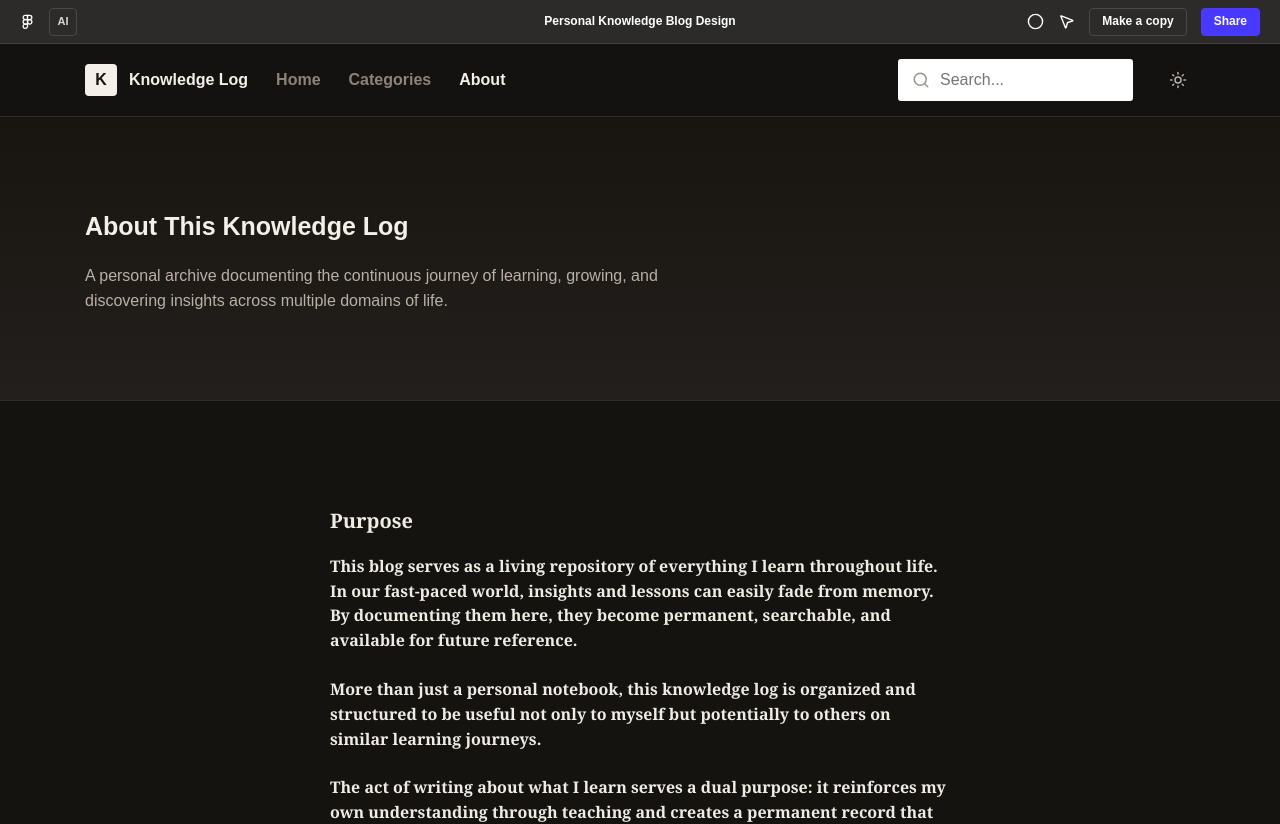
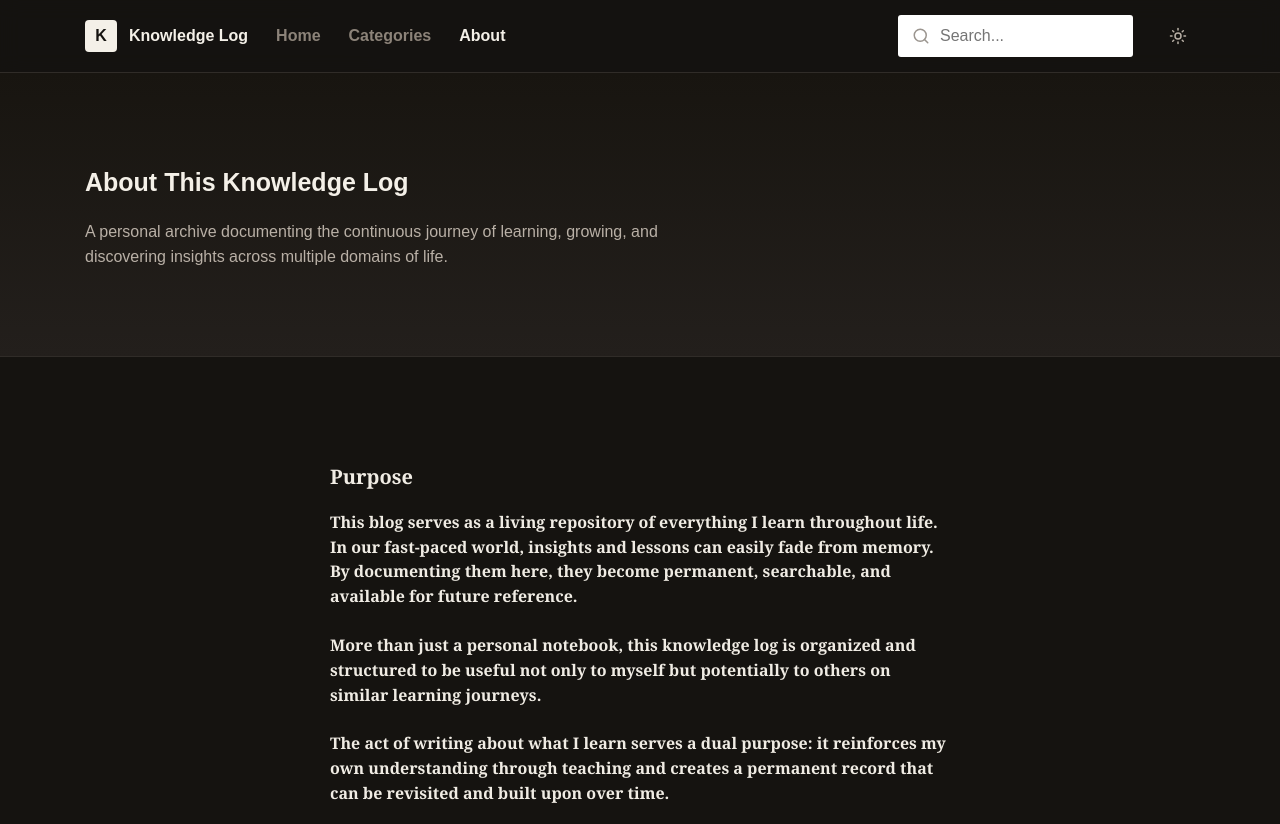
Before and after one commit to muliang0711/my_technical_log, a Next.js app in the folder frontend/: page /about in a window 1280 px wide. Shown: the top 824 px of the page. Built offline with nearby package versions, Linux system fonts and the light colour scheme.

Commit message:
fix: remove figma preview bar

```diff
--- a/frontend/app/globals.css
+++ b/frontend/app/globals.css
@@ -62,54 +62,6 @@ input {
 .container {
   width: min(var(--max), calc(100% - 48px));
   margin: 0 auto;
-}
-
-.figma-bar {
-  height: 44px;
-  border-bottom: 1px solid #45413d;
-  background: #2c2b2a;
-  color: #fff;
-  display: grid;
-  grid-template-columns: 1fr auto 1fr;
-  align-items: center;
-  padding: 0 20px;
-  font-size: 12px;
-  font-weight: 700;
-}
-
-.figma-bar__left,
-.figma-bar__right {
-  display: flex;
-  align-items: center;
-  gap: 14px;
-}
-
-.figma-bar__right {
-  justify-content: flex-end;
-}
-
-.figma-pill,
-.figma-action,
-.figma-share {
-  height: 28px;
-  border: 1px solid #4a4846;
-  border-radius: 4px;
-  display: inline-flex;
-  align-items: center;
-  justify-content: center;
-  padding: 0 12px;
-}
-
-.figma-pill {
-  width: 28px;
-  padding: 0;
-  font-size: 11px;
-  color: #d6d3cf;
-}
-
-.figma-share {
-  border-color: #4b3cff;
-  background: #4938ff;
 }
 
 .site-header {
@@ -787,10 +739,6 @@ code {
 }
 
 @media (max-width: 860px) {
-  .figma-bar {
-    display: none;
-  }
-
   .container {
     width: min(100% - 28px, var(--max));
   }
--- a/frontend/components/layout/FigmaBar.jsx
+++ /dev/null
@@ -1,19 +0,0 @@
-import { Circle, Figma, MousePointer2 } from "lucide-react";
-
-export default function FigmaBar() {
-  return (
-    <div className="figma-bar" aria-hidden="true">
-      <div className="figma-bar__left">
-        <Figma size={15} />
-        <span className="figma-pill">AI</span>
-      </div>
-      <div>Personal Knowledge Blog Design</div>
-      <div className="figma-bar__right">
-        <Circle size={17} />
-        <MousePointer2 size={17} />
-        <span className="figma-action">Make a copy</span>
-        <span className="figma-share">Share</span>
-      </div>
-    </div>
-  );
-}
--- a/frontend/components/layout/PageWrapper.jsx
+++ b/frontend/components/layout/PageWrapper.jsx
@@ -1,11 +1,9 @@
-import FigmaBar from "./FigmaBar";
 import Footer from "./Footer";
 import Navbar from "./Navbar";
 
 export default function PageWrapper({ children }) {
   return (
     <div className="page-shell">
-      <FigmaBar />
       <Navbar />
       {children}
       <Footer />
```
